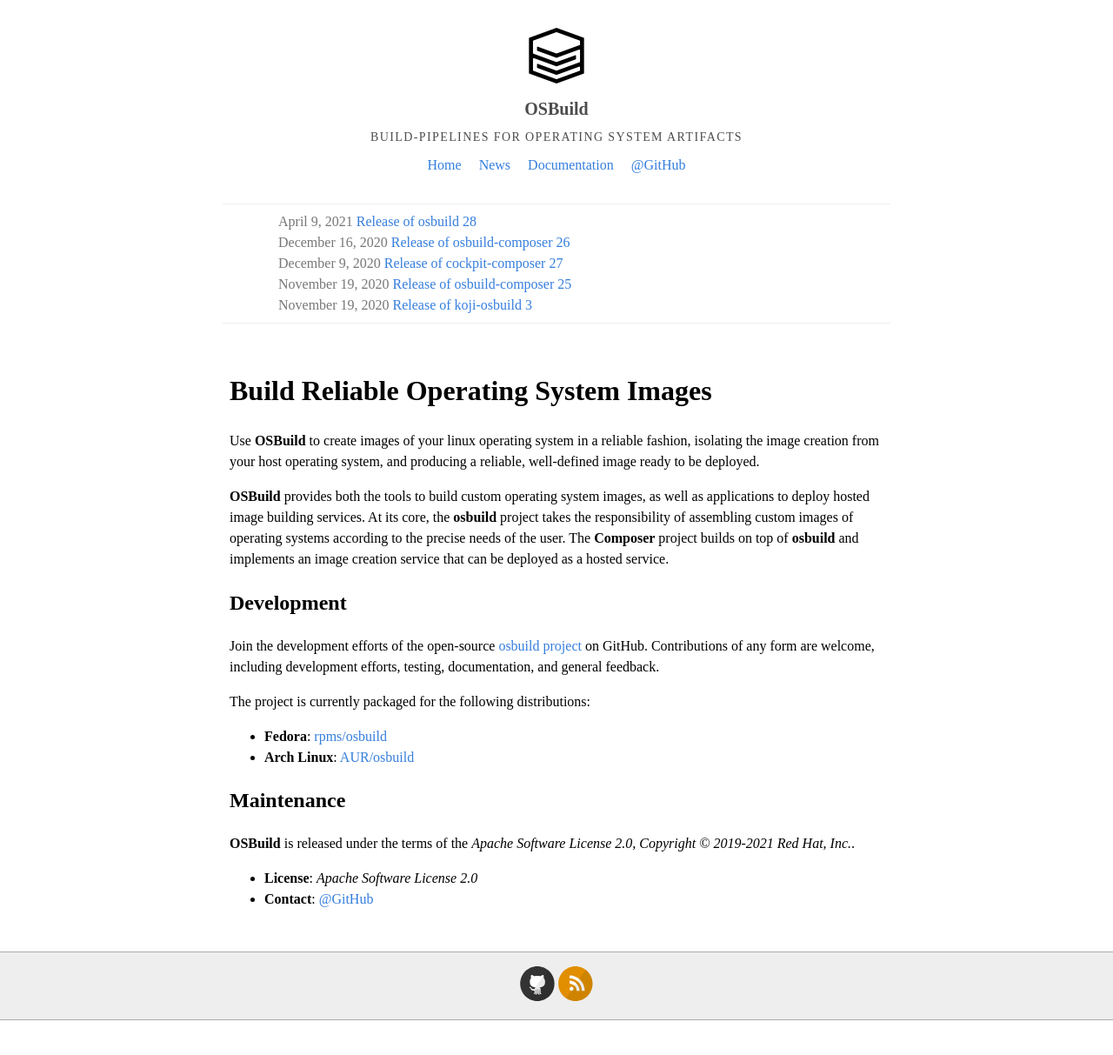
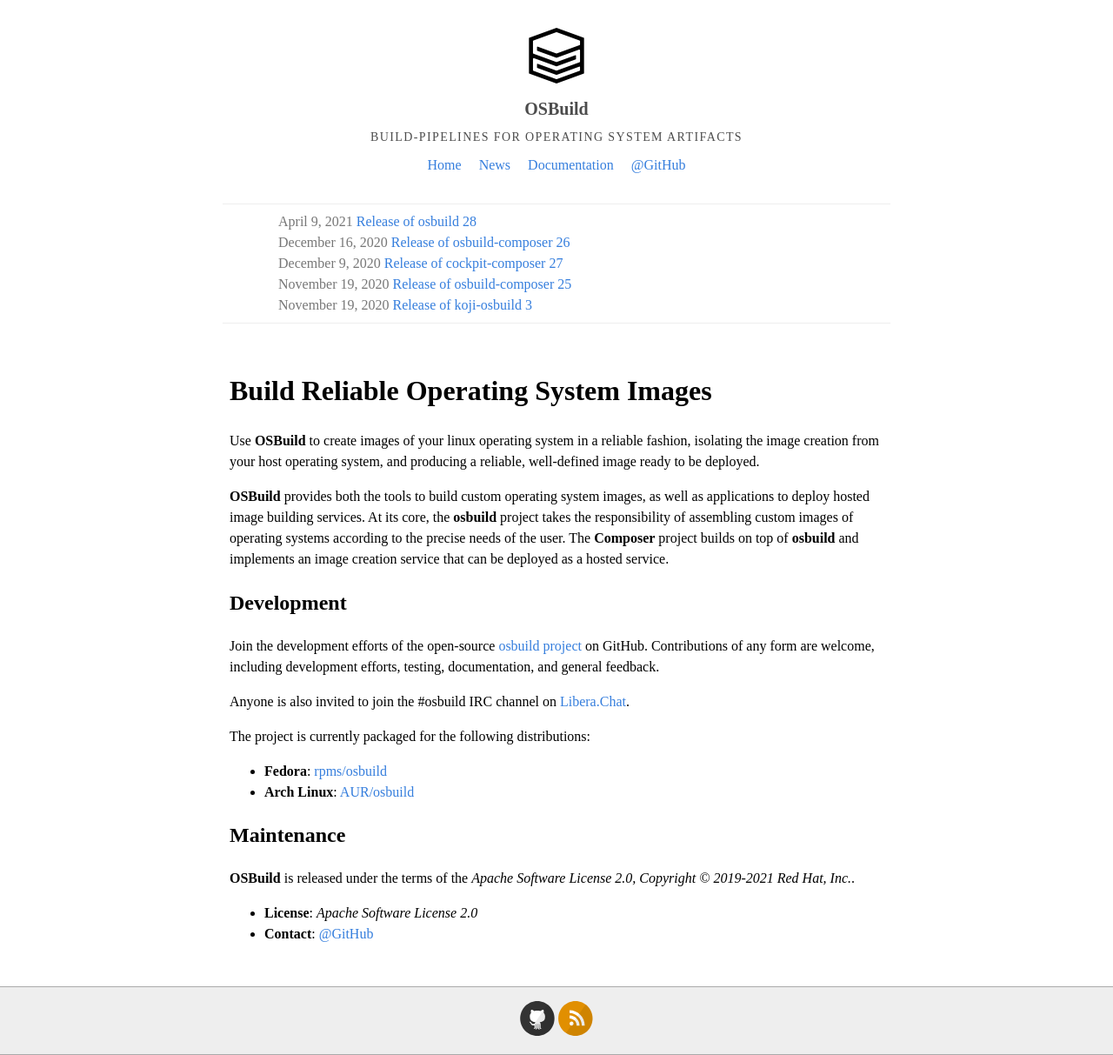
Before and after one commit to osbuild/legacy-website, a Jekyll site: the page built from index.md, in a window 1280 px wide. Shown: the whole page at 87% size. Built offline with Jekyll 4.4.1, drawn with Linux system fonts in a browser that asks for light colours; nearby versions of some CDN libraries; our own code applies the rules of GitHub Pages for plain Markdown files; before the commit the page ends 1173 px from its top, so only the background shows below that.

Commit message:
Add information about IRC
#osbuild on libera.chat is now our official channel!

```diff
--- a/index.md
+++ b/index.md
@@ -21,6 +21,9 @@ Join the development efforts of the open-source
 form are welcome, including development efforts, testing, documentation, and
 general feedback.
 
+Anyone is also invited to join the #osbuild IRC channel on
+[Libera.Chat](https://libera.chat/).
+
 The project is currently packaged for the following distributions:
 
  * **Fedora**: [rpms/osbuild](https://src.fedoraproject.org/rpms/osbuild)
```
Also changed, not shown: README.md.
